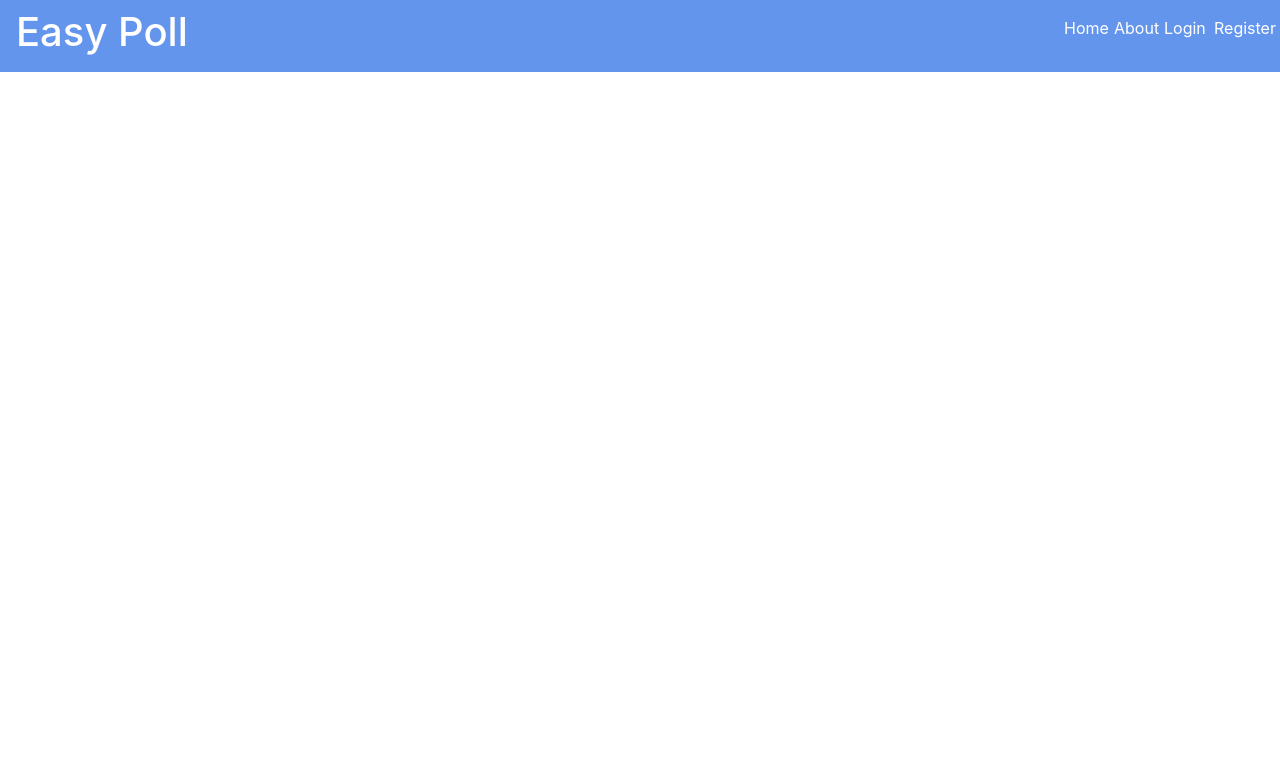
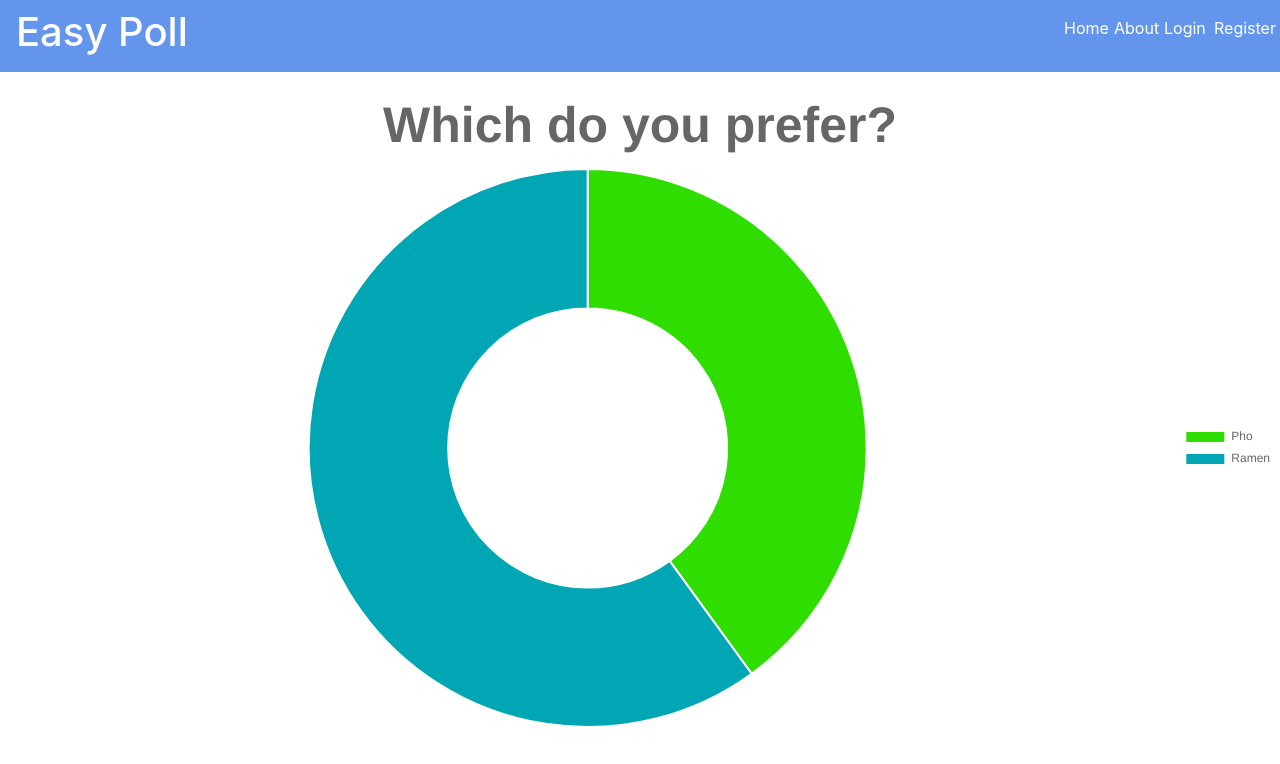
Before and after one commit to jessicahojh/easy_poll, a React (Create React App) app in the folder client/: page / in a window 1280 px wide. Shown: the top 764 px of the page. Built offline with nearby package versions, Linux system fonts and the light colour scheme.

Commit message:
donut chart displayed in Poll component

```diff
--- a/client/package.json
+++ b/client/package.json
@@ -8,8 +8,10 @@
     "@testing-library/user-event": "^7.1.2",
     "axios": "^0.19.2",
     "bootstrap": "^4.4.1",
+    "chart.js": "^2.9.3",
     "react": "^16.13.0",
     "react-bootstrap": "^1.0.0-beta.17",
+    "react-chartjs-2": "^2.9.0",
     "react-dom": "^16.13.0",
     "react-router-dom": "^5.1.2",
     "react-scripts": "3.4.0",
--- a/client/src/App.js
+++ b/client/src/App.js
@@ -1,8 +1,9 @@
 import React from 'react';
 import './App.css';
-import { BrowserRouter as Router, Route, Switch } from 'react-router-dom';
+import { BrowserRouter as Router} from 'react-router-dom';
 
 import Navbar from './components/Navbar';
+import Poll from './components/Poll';
 
 const App = () => {
   return (
@@ -10,6 +11,7 @@ const App = () => {
       <Router>
 
           <Navbar/>
+          <Poll/>
 
       </Router>
 
--- /dev/null
+++ b/client/src/components/Poll.js
@@ -0,0 +1,48 @@
+import React from 'react'
+import { Doughnut } from 'react-chartjs-2';
+
+const state = {
+    labels: ['Pho', 'Ramen'],
+    datasets: [
+      {
+        label: 'Rainfall',
+        backgroundColor: [
+          '#2FDE00',
+          '#00A6B4',
+          '#6800B4'
+        ],
+        hoverBackgroundColor: [
+        '#175000',
+        '#003350',
+        '#35014F'
+        ],
+        data: [40, 60]
+      }
+    ]
+  }
+
+const Poll = () => {
+
+    return (
+        <div>
+
+            <Doughnut
+                data={state}
+                options={{
+                    title:{
+                    display:true,
+                    text:'Which do you prefer?',
+                    fontSize:50
+                    },
+                    legend:{
+                    display:true,
+                    position:'right'
+                    }
+                }}
+            />
+
+        </div>
+    )
+}
+
+export default Poll;
```
Also changed, not shown: 1 other file (tests, documents, lock files or other folders).
